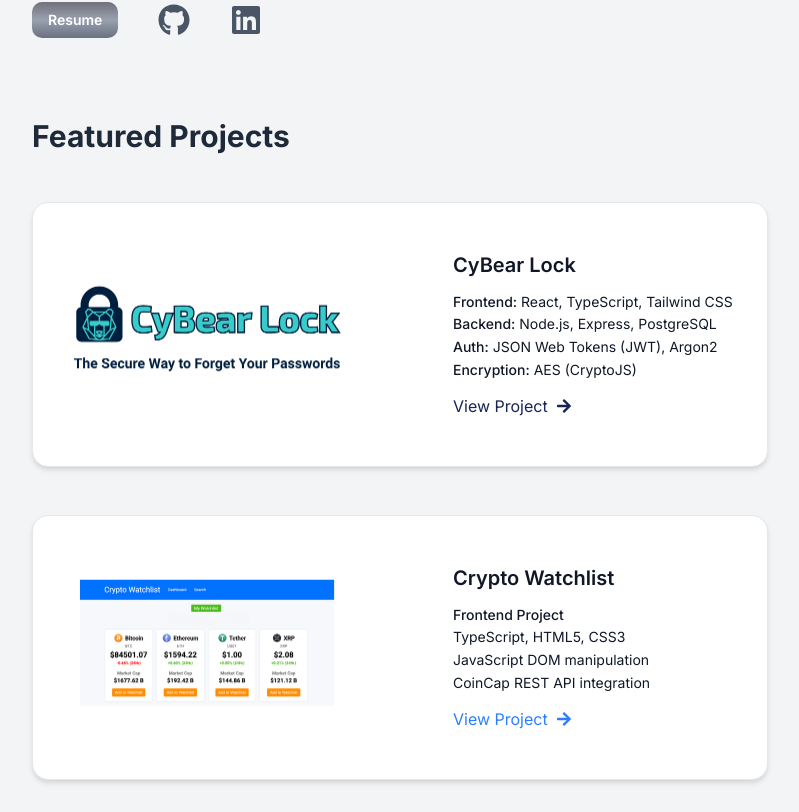
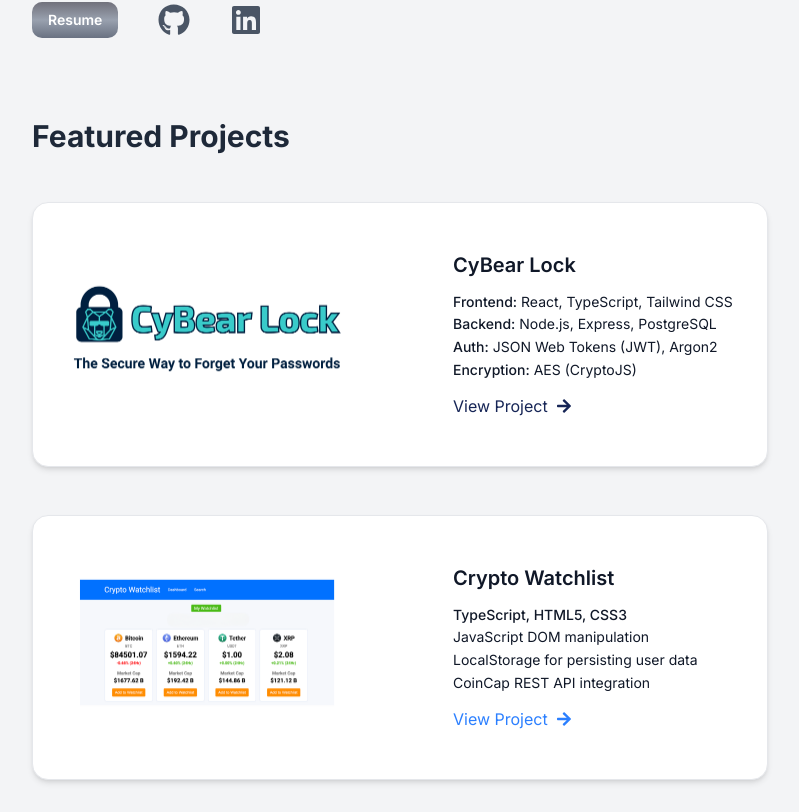
Before and after one commit to treydedman/portfolio, a Next.js app: page / in a window 1280 px wide. Shown: the part 506-1318 px from the top of the page, without its empty margins (240-1039 px from the left). Built offline with nearby package versions, Linux system fonts and the light colour scheme.

Commit message:
fixed a spacing issue on cards

```diff
--- a/app/page.tsx
+++ b/app/page.tsx
@@ -150,14 +150,20 @@ export default function Home() {
 
                   <p className="text-sm text-gray-900 dark:text-gray-300 leading-relaxed">
                     <span className="font-medium text-gray-900 dark:text-gray-100">
-                      Frontend Project
+                      TypeScript, HTML5, CSS3
                     </span>{" "}
                     <br />
-                    TypeScript, HTML5, CSS3
+                    <span className="text-gray-900 dark:text-gray-100">
+                      JavaScript DOM manipulation
+                    </span>{" "}
                     <br />
-                    JavaScript DOM manipulation
+                    <span className="text-gray-900 dark:text-gray-100 mr-8">
+                      LocalStorage for persisting user data
+                    </span>{" "}
                     <br />
-                    CoinCap REST API integration
+                    <span className="text-gray-900 dark:text-gray-100">
+                      CoinCap REST API integration
+                    </span>{" "}
                   </p>
                   <div className="mt-2">
                     <Link
```
